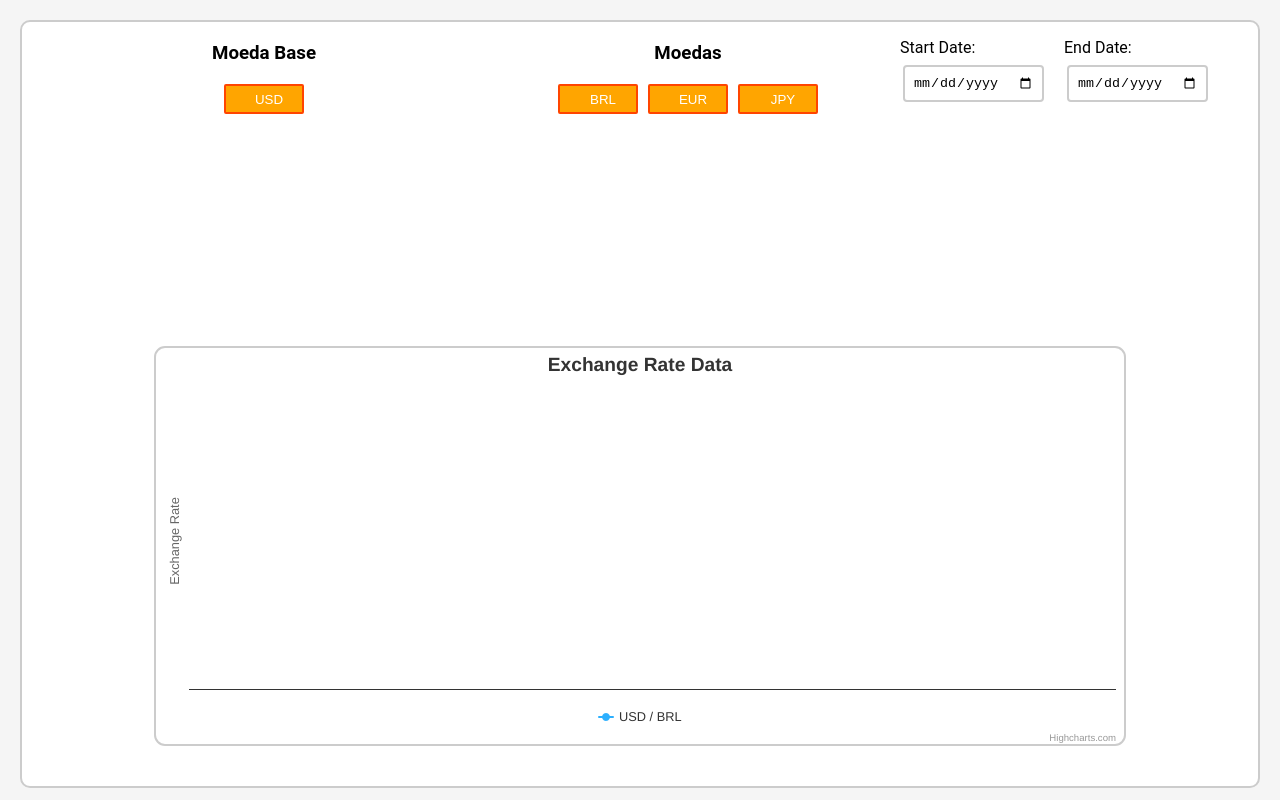
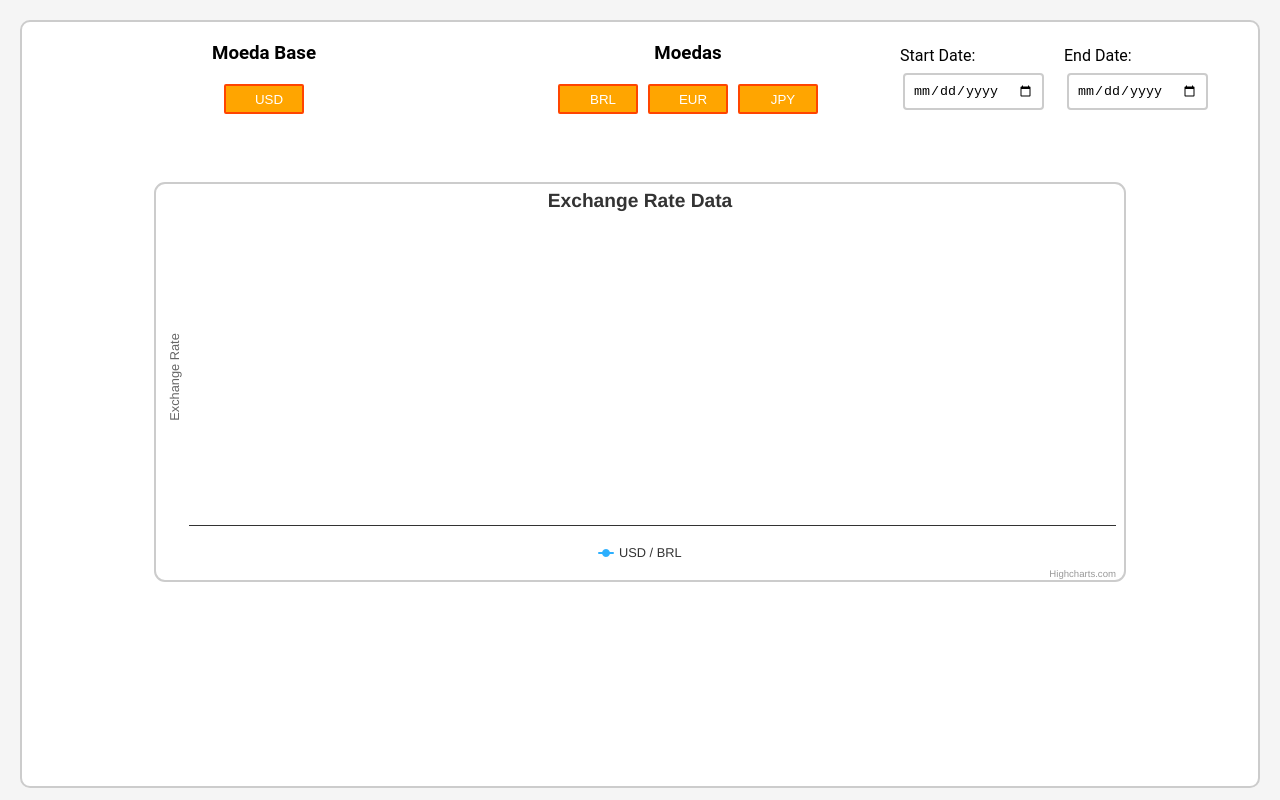
Before and after one commit to EliasOPrado/currency-rates, a React (Create React App) app in the folder frontend/br_med_chart/: page / in a window 1280 px wide. Built offline with nearby package versions, Linux system fonts and the light colour scheme; some icons are missing.

Commit message:
fix: fixed chart display on different screen

```diff
--- a/frontend/br_med_chart/src/App.css
+++ b/frontend/br_med_chart/src/App.css
@@ -151,7 +151,13 @@ i.flag-icon {
   }
 
   .high-chart {
-    width: 100%; /* Adjust width for smaller screens */
-    margin-top: 10px; /* Adjust margin-top for smaller screens */
+    width: 100%;
+    margin-top: 10px;
   }
 }
+
+@media screen and (min-width: 1200px) {
+  .high-chart {
+    padding: 0;
+  }
+}
```
